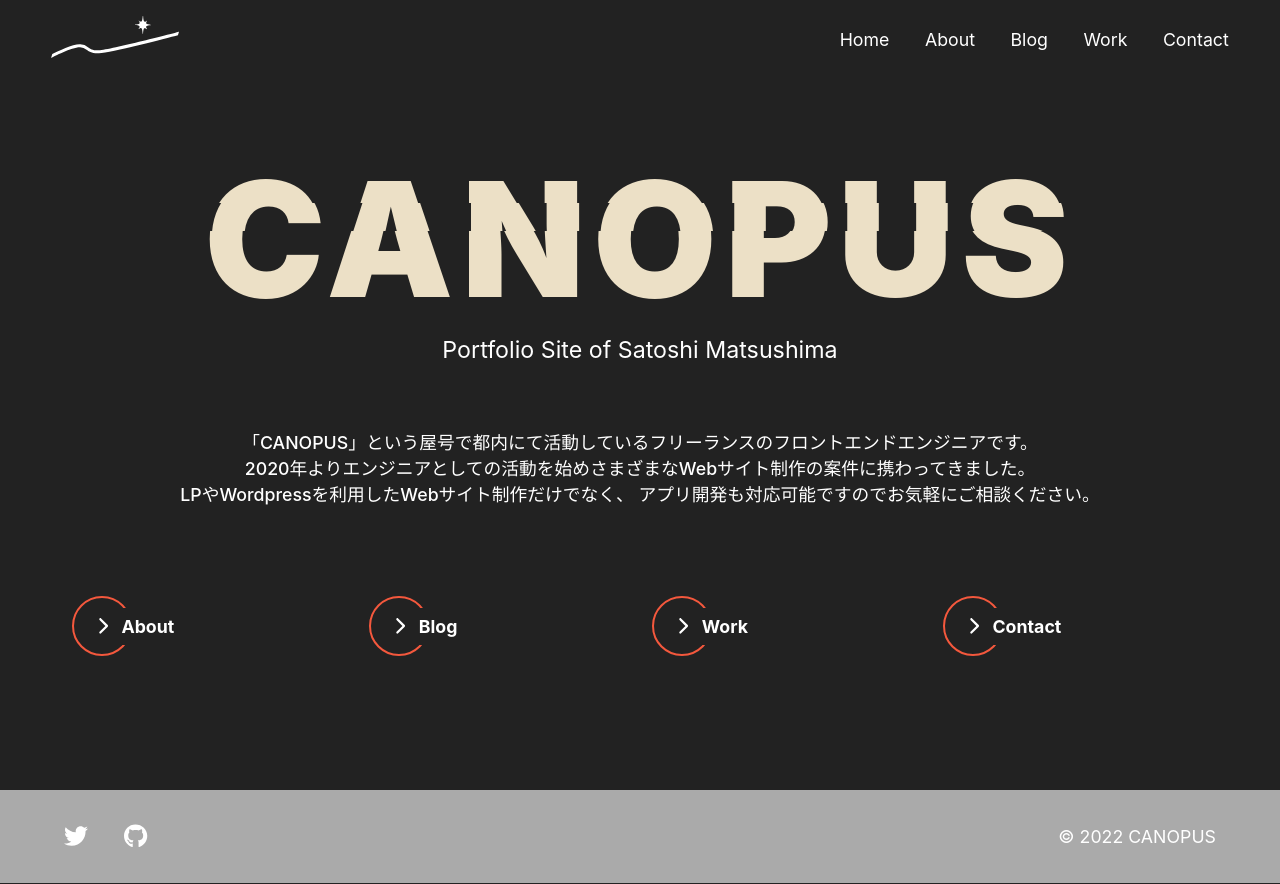
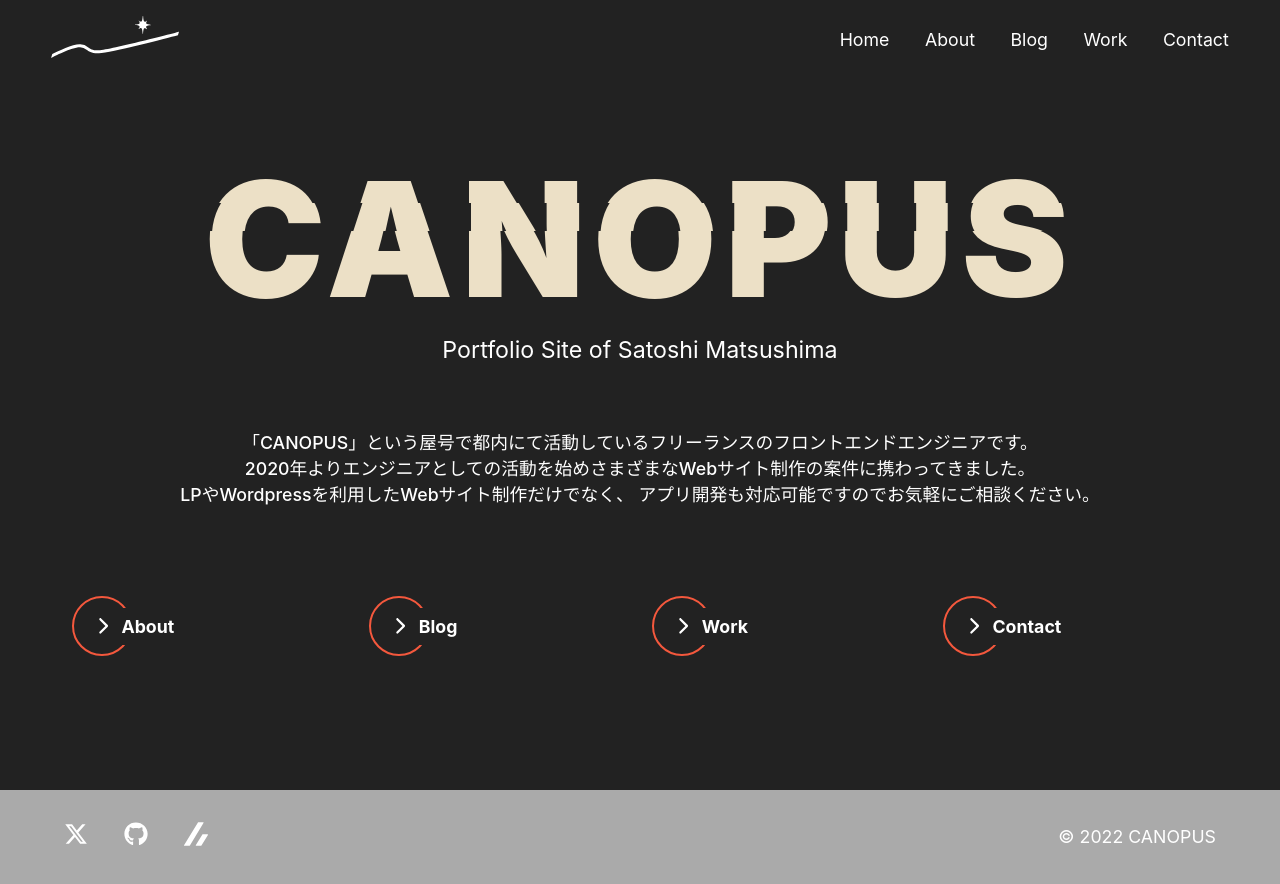
Before and after one commit to canopus-m-satoshi/nextjs-portfolio-site, a Next.js app: page / in a window 1280 px wide. Built offline with nearby package versions, Linux system fonts and the light colour scheme.

Commit message:
Socialコンポーネントの修正、リンクにZenn追加

```diff
--- a/package.json
+++ b/package.json
@@ -26,6 +26,7 @@
     "plaiceholder": "^2.4.0",
     "react": "18.2.0",
     "react-dom": "18.2.0",
+    "react-icons": "^5.0.1",
     "react-intersection-observer": "^9.4.0",
     "sharp": "^0.30.7",
     "swr": "^2.2.5"
--- /dev/null
+++ b/src/components/Social.tsx
@@ -0,0 +1,30 @@
+import { faGithub, faTwitter } from '@fortawesome/free-brands-svg-icons'
+import { FontAwesomeIcon } from '@fortawesome/react-fontawesome'
+import { SiZenn } from 'react-icons/si'
+import { FaGithub } from 'react-icons/fa'
+import styles from '../styles/social.module.css'
+import { FaXTwitter } from 'react-icons/fa6'
+import Link from 'next/link'
+
+const Social = () => {
+  return (
+    <ul className={styles.list}>
+      <li>
+        <Link href="https://twitter.com/canopus_sato" target="blank">
+          <FaXTwitter />
+        </Link>
+      </li>
+      <li>
+        <Link href={'https://github.com/canopus-m-satoshi'} target="blank">
+          <FaGithub />
+        </Link>
+      </li>
+      <li>
+        <Link href={'https://zenn.dev/sato_frontend'} target="blank">
+          <SiZenn />
+        </Link>
+      </li>
+    </ul>
+  )
+}
+export default Social
--- a/src/components/nav.tsx
+++ b/src/components/nav.tsx
@@ -31,7 +31,6 @@ const Nav = () => {
       )}
       <button className={styles.btn} onClick={toggleNav}>
         <span className={styles.bar}></span>
-        <span className="sr-only">Menu</span>
       </button>
       <ul className={styles.list}>
         <li>
--- a/src/components/social.jsx
+++ /dev/null
@@ -1,24 +0,0 @@
-import { faGithub, faTwitter } from '@fortawesome/free-brands-svg-icons'
-import { FontAwesomeIcon } from '@fortawesome/react-fontawesome'
-
-import styles from '../styles/social.module.css'
-
-const Social = ({ iconSize = 'initial' }) => {
-  return (
-    <ul className={styles.list} style={{ '--icon-size': iconSize }}>
-      <li>
-        <a href="https://twitter.com/canopus_sato">
-          <FontAwesomeIcon icon={faTwitter} />
-          <span className="sr-only">Twitter</span>
-        </a>
-      </li>
-      <li>
-        <a href="https://github.com/canopus-m-satoshi">
-          <FontAwesomeIcon icon={faGithub} />
-          <span className="sr-only">GitHub</span>
-        </a>
-      </li>
-    </ul>
-  )
-}
-export default Social
--- a/tsconfig.json
+++ b/tsconfig.json
@@ -34,7 +34,7 @@
     "src/app/blog/index.jsx",
     "src/app/blog/category/[slug].jsx",
     "src/app/not-found.tsx",
-    "src/components/Social.jsx",
+    "src/components/Social.tsx",
     ".next/types/**/*.ts"
   ],
   "exclude": ["node_modules"]
```
Also changed, not shown: 1 other file (tests, documents, lock files or other folders).
